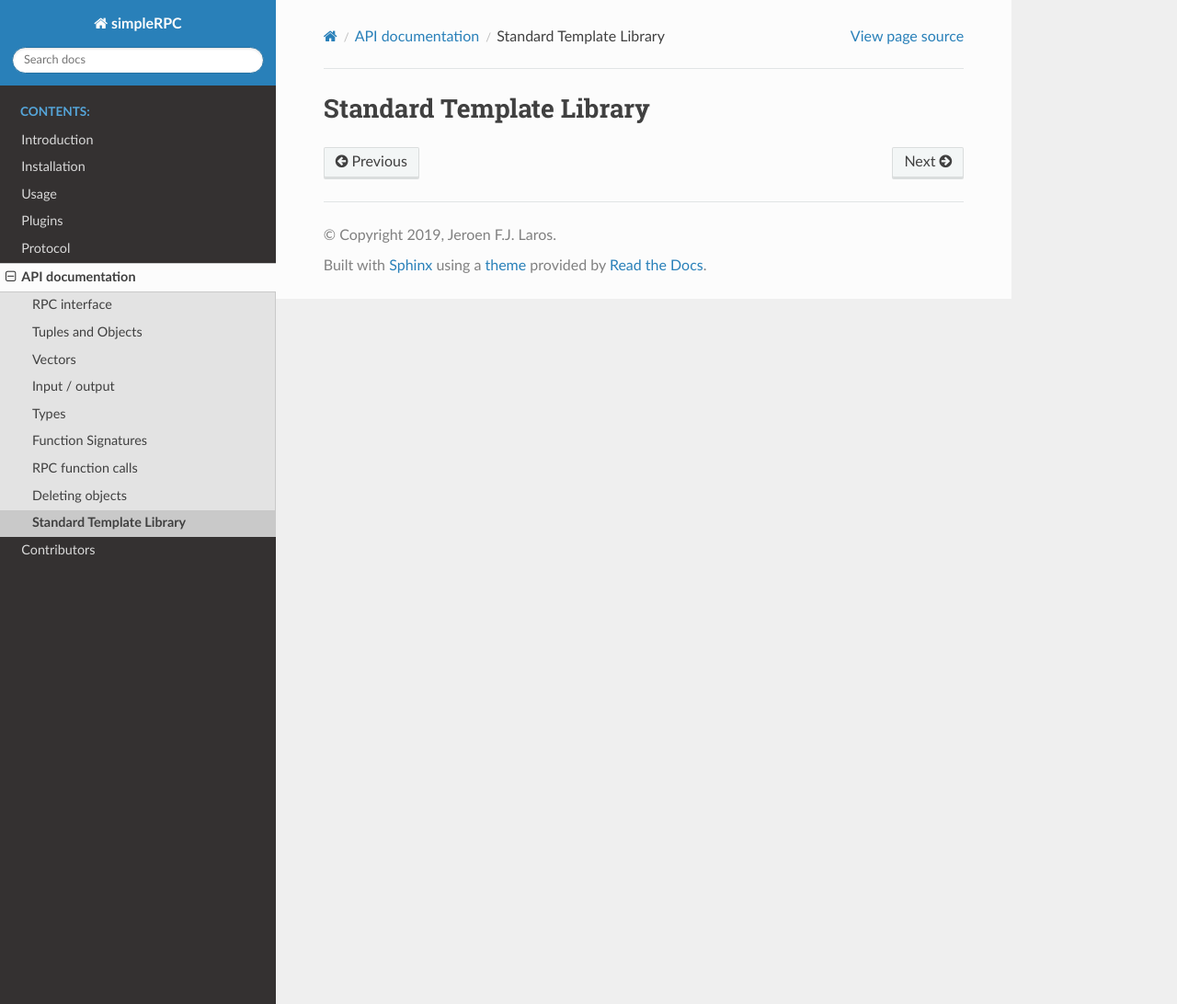
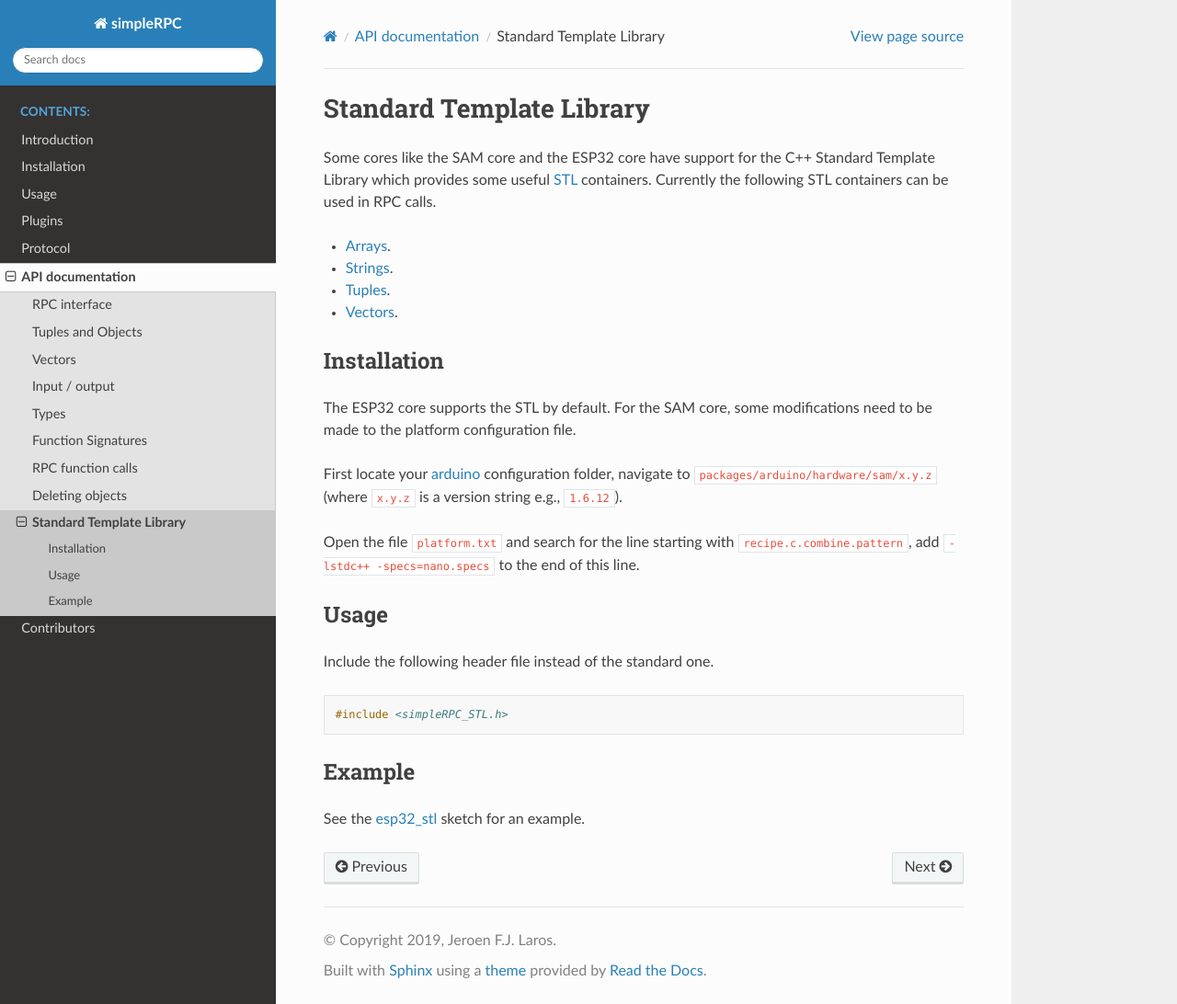
Before and after one commit to jfjlaros/simpleRPC, a Sphinx documentation site: the page built from docs/api/stl.rst, in a window 1280 px wide and 1092 px high. Shown: the whole window at 92% size. Built offline with Sphinx 7.4.7 and the Read the Docs theme 2.0.0, drawn with Linux system fonts in a browser that asks for light colours.

Commit message:
STL documentation.

```diff
--- a/docs/api/stl.rst
+++ b/docs/api/stl.rst
@@ -1,2 +1,48 @@
 Standard Template Library
 =========================
+
+Some cores like the SAM core and the ESP32 core have support for the C++
+Standard Template Library which provides some useful STL_ containers. Currently
+the following STL containers can be used in RPC calls.
+
+- Arrays_.
+- Strings_.
+- Tuples_.
+- Vectors_.
+
+Installation
+------------
+
+The ESP32 core supports the STL by default. For the SAM core, some
+modifications need to be made to the platform configuration file.
+
+First locate your arduino_ configuration folder, navigate to
+``packages/arduino/hardware/sam/x.y.z`` (where ``x.y.z`` is a version string
+e.g., ``1.6.12``).
+
+Open the file ``platform.txt`` and search for the line starting with
+``recipe.c.combine.pattern``, add ``-lstdc++ -specs=nano.specs`` to the end of
+this line.
+
+Usage
+-----
+
+Include the following header file instead of the standard one.
+
+.. code-block:: cpp
+
+    #include <simpleRPC_STL.h>
+
+Example
+-------
+
+See the esp32_stl_ sketch for an example.
+
+
+.. _STL: https://www.cplusplus.com/reference/stl/
+.. _Arrays: https://www.cplusplus.com/reference/array/
+.. _Strings: https://www.cplusplus.com/reference/string/
+.. _Tuples: https://www.cplusplus.com/reference/tuple/
+.. _Vectors: https://www.cplusplus.com/reference/vector/
+.. _arduino: https://support.arduino.cc/hc/en-us/articles/360018448279-Where-can-I-find-the-Arduino15-folder-
+.. _esp32_stl: https://github.com/jfjlaros/simpleRPC/blob/master/examples/esp32_stl/esp32_stl.ino
```
